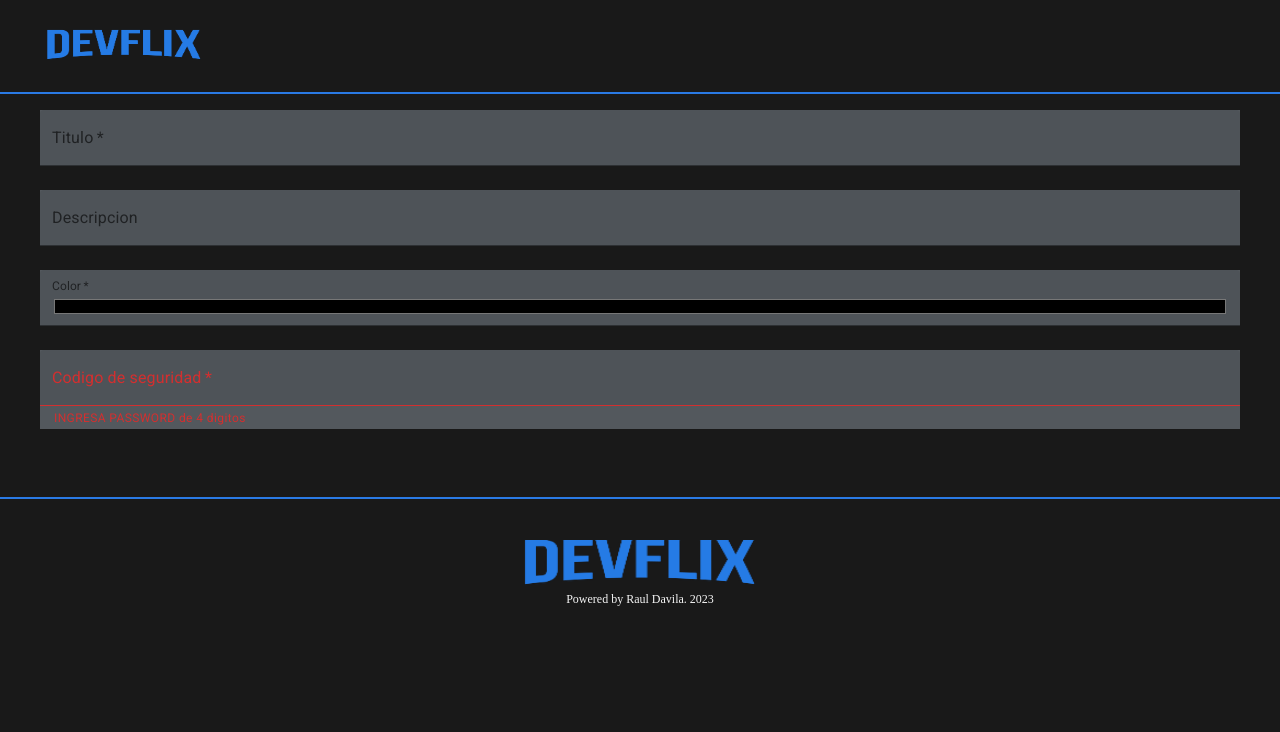
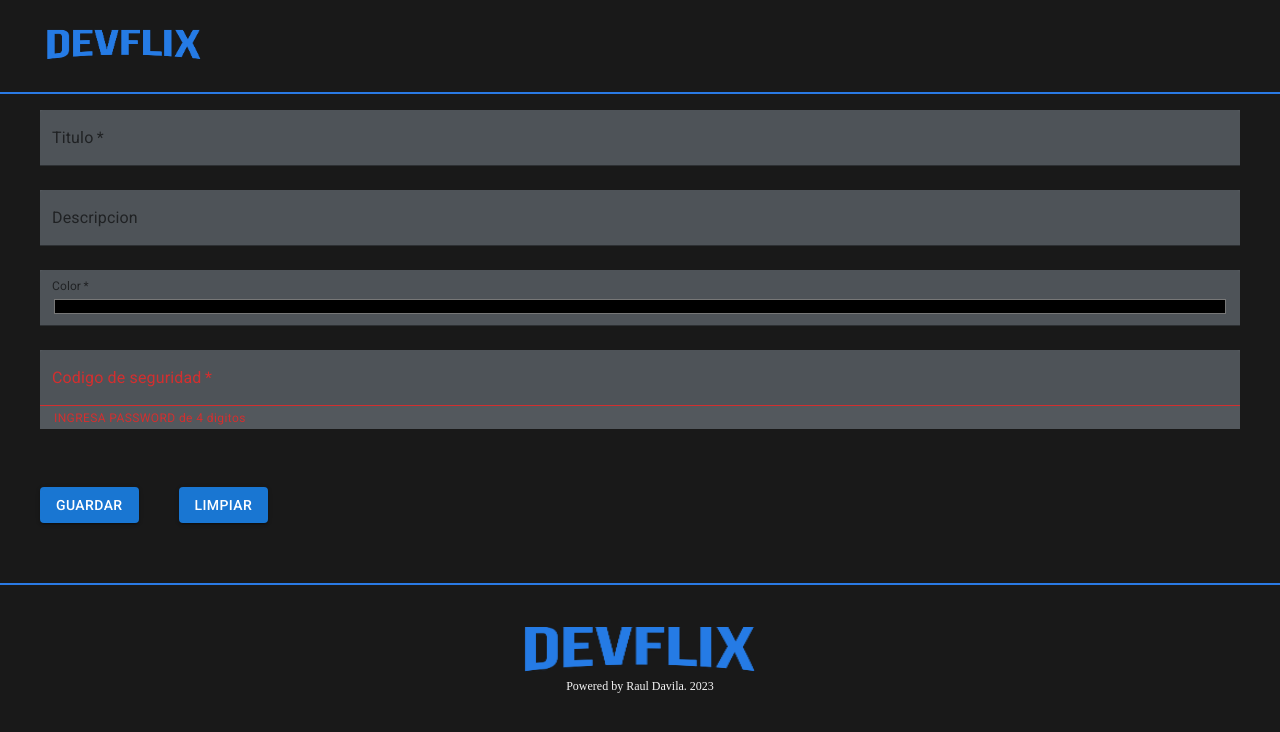
Before and after one commit to magoMercurio/aluraflix-vite-challenge, a React (Vite) app: page /NuevaCategoria in a window 1280 px wide. Shown: the top 732 px of the page. Built offline with nearby package versions, Linux system fonts and the light colour scheme.

Commit message:
add buttons to NuevaCategoria

```diff
--- a/src/pages/NuevaCategoria.jsx
+++ b/src/pages/NuevaCategoria.jsx
@@ -1,15 +1,23 @@
 // eslint-disable-next-line no-unused-vars
 import React, { useState } from 'react'
 import { HeaderGeneric } from "../components/Header"
-import { Box, TextField } from "@mui/material"
+import { Box, TextField, Button } from "@mui/material"
 import styled from 'styled-components'
 
 
 const TextFieldStyled = styled(TextField)`
   color: #f5f5f5f5;
   background-color: #53585D;
-  `
+`
 
+const BtnContainer = styled.div`
+width: 100%;
+display: flex;
+justify-content: space-between;
+align-items: center;
+margin-top: 50px;
+
+`
 
 const NuevaCategoria = () => {
 
@@ -27,6 +35,10 @@ const NuevaCategoria = () => {
     return false
   }
 
+    //Limpiar Boton
+    const refreshPage = () => {
+      window.location.reload(true)
+    }
 
   return (
     <>
@@ -82,7 +94,28 @@ const NuevaCategoria = () => {
         onChange={(e) => setcodigoSeguridad(e.target.value)}
         error={!validarCodigoSeguridad(codigoSeguridad)}
         helperText={!validarCodigoSeguridad(codigoSeguridad) ? 'INGRESA PASSWORD de 4 digitos' : ''}
-          />
+      />
+      <BtnContainer>
+            <div>
+              <Button
+                type="submit"
+                variant="contained"
+                color="primary"
+
+              >
+                Guardar
+              </Button>
+              <Button
+                type="reset"
+                variant="contained"
+                color="primary"
+                sx={{  marginLeft: "40px" }}
+                onClick={refreshPage}
+              >
+                Limpiar
+              </Button>
+            </div>
+          </BtnContainer>
 
 
 
--- a/src/pages/NuevoVideo.jsx
+++ b/src/pages/NuevoVideo.jsx
@@ -13,7 +13,7 @@ const TextFieldStyled = styled(TextField)`
 `
 
 const BtnContainer = styled.div`
-width: 100%;
+  width: 100%;
   display: flex;
   justify-content: space-between;
   align-items: center;
```
